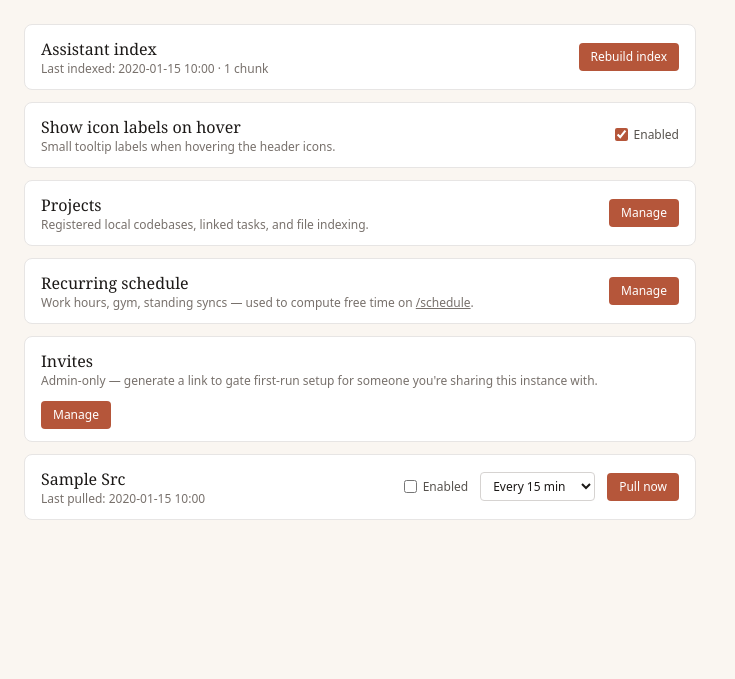
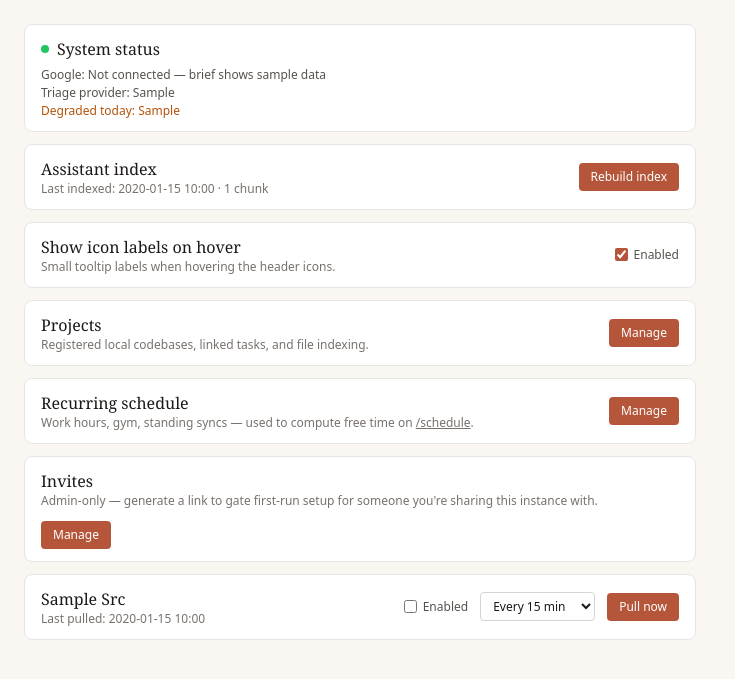
Before and after one commit to Abdessamad-Zerdan/Command-Center, a Python web app: template src/command_center/templates/settings.html in a window 1280 px wide. Shown: the part 70-749 px from the top of the page, without its empty margins (0-735 px from the left). Run offline with Jinja, Linux system fonts and the light colour scheme; the template is opened without the code that fills it: most values are stand-ins (such as "Sample title", 1, 10 or a date in 2020); some libraries are stand-ins or nearby versions.

Commit message:
Add /health endpoint + system status panel in Settings
GET /health reports Google connection, active triage provider, which
sources degraded on today's pull (straight off briefs.degraded_lanes,
same field the brief page's own banner already reads), per-source
last-pulled/enabled/interval, and the assistant index's freshness.
Structural, no live network probing — same posture as the setup
wizard's own status check.

Settings now shows this as a "System status" card up top, plus a small
"Degraded today" badge on whichever source card actually failed —
previously the only place a degraded lane showed up at all was the
brief page's banner, with no way to tell which source without digging
into logs.

Co-Authored-By: Claude Sonnet 5 <noreply@anthropic.com>

```diff
--- a/src/command_center/templates/settings.html
+++ b/src/command_center/templates/settings.html
@@ -11,6 +11,20 @@
 
 <main class="px-4 sm:px-6 py-6">
   <div class="max-w-2xl space-y-3">
+    <div class="rounded-lg border {{ 'border-amber-300 dark:border-amber-700 bg-amber-50 dark:bg-amber-900/30' if health.status == 'degraded' else 'border-stone-200 dark:border-stone-700 bg-white dark:bg-stone-800' }} px-4 py-3">
+      <div class="flex items-center gap-2">
+        <span class="w-2 h-2 rounded-full {{ 'bg-amber-500' if health.status == 'degraded' else 'bg-green-500' }}"></span>
+        <div class="font-serif text-base text-stone-900 dark:text-stone-100">System status</div>
+      </div>
+      <div class="mt-1.5 text-xs text-stone-600 dark:text-stone-300 space-y-0.5">
+        <div>Google: {{ "Connected" if health.google_connected else "Not connected — brief shows sample data" }}</div>
+        <div>Triage provider: {{ health.triage_provider }}</div>
+        {% if health.degraded_today %}
+        <div class="text-amber-700 dark:text-amber-400">Degraded today: {{ health.degraded_today | join(", ") }}</div>
+        {% endif %}
+      </div>
+    </div>
+
     <div class="rounded-lg border border-stone-200 dark:border-stone-700 bg-white dark:bg-stone-800 px-4 py-3 flex flex-wrap items-center gap-3 justify-between">
       <div class="min-w-0">
         <div class="font-serif text-base text-stone-900 dark:text-stone-100">Assistant index</div>
@@ -110,7 +124,12 @@
       class="rounded-lg border border-stone-200 dark:border-stone-700 bg-white dark:bg-stone-800 px-4 py-3 flex flex-wrap items-center gap-3 justify-between"
     >
       <div class="min-w-0">
-        <div class="font-serif text-base text-stone-900 dark:text-stone-100 capitalize">{{ src.source_name }}</div>
+        <div class="flex items-center gap-1.5">
+          <div class="font-serif text-base text-stone-900 dark:text-stone-100 capitalize">{{ src.source_name }}</div>
+          {% if src.source_name in health.degraded_today %}
+          <span class="text-[10px] uppercase tracking-wide px-1.5 py-0.5 rounded bg-amber-100 dark:bg-amber-900/40 text-amber-700 dark:text-amber-400">Degraded today</span>
+          {% endif %}
+        </div>
         <div class="text-xs text-stone-500 dark:text-stone-400">
           Last pulled: {{ src.last_pulled_at[:16] if src.last_pulled_at else "never" }}
         </div>
```
Also changed, not shown: src/command_center/app.py (+29 -0 lines), tests/test_settings.py (+68 -0 lines).
